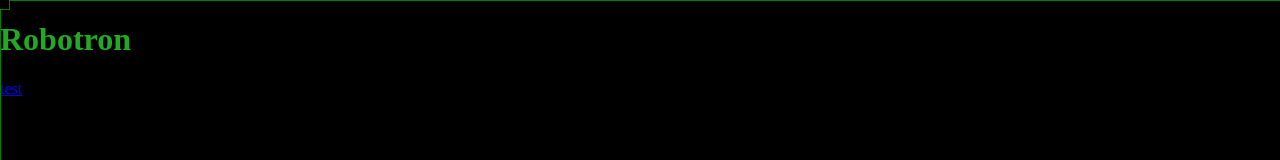
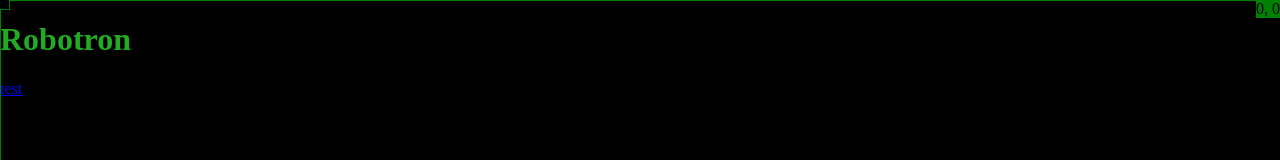
Before and after one commit to M-Valentino/Robotron, a Next.js app: page / in a window 1280 px wide. Shown: the top 160 px of the page. Built offline with nearby package versions, Linux system fonts and the light colour scheme.

Commit message:
added coordinate display

```diff
--- a/src/components/Crosshair.js
+++ b/src/components/Crosshair.js
@@ -116,6 +116,17 @@
 
   return (
     <>
+      <div
+        style={{
+          backgroundColor: "green",
+          color: "#000",
+          position: "absolute",
+          top: 0,
+          right: 0,
+        }}
+      >
+        {position.x}, {position.y}
+      </div>
       <div style={leftLineStyle} />
       <div style={rightLineStyle} />
       <div style={topLineStyle} />
```
